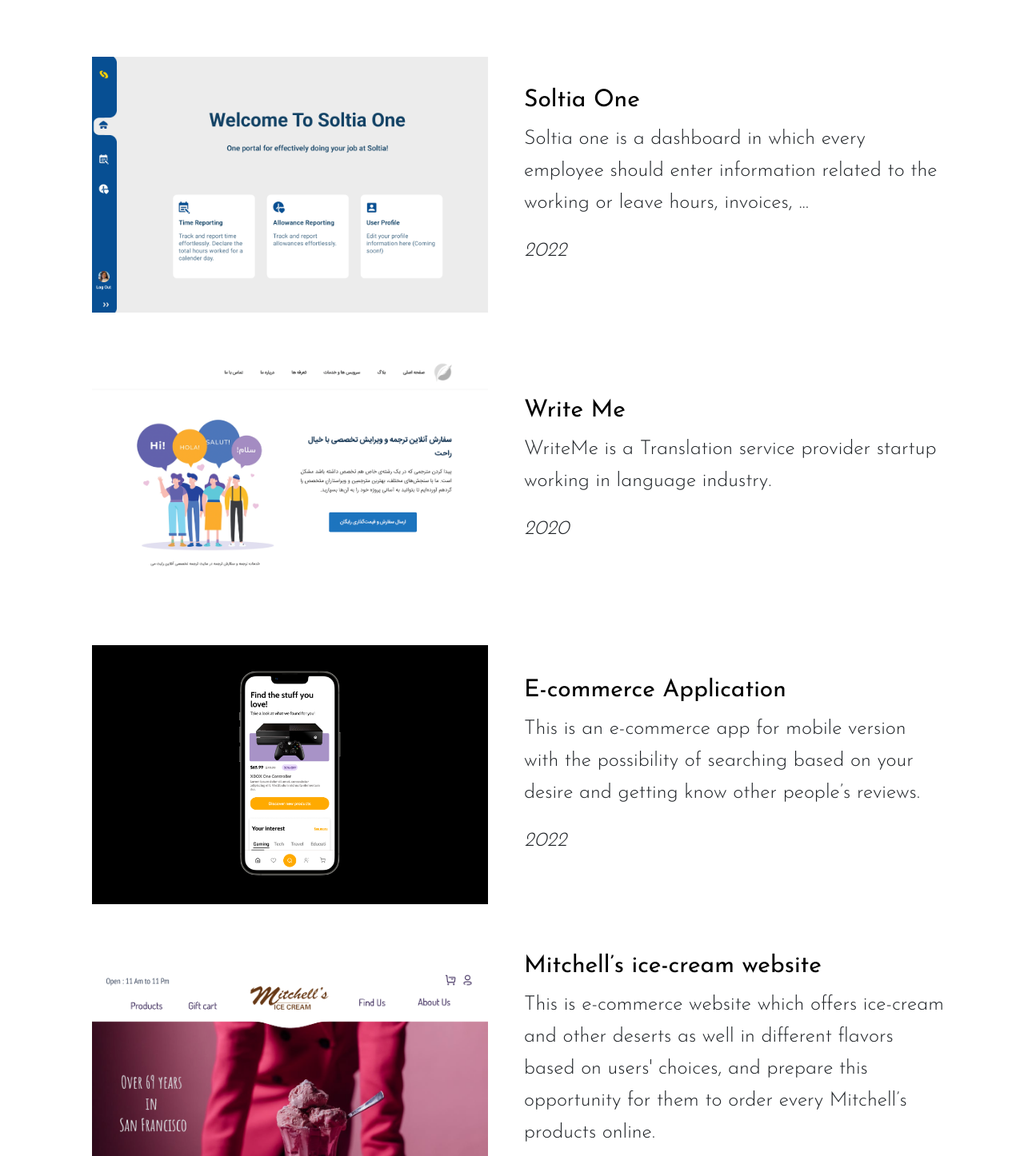
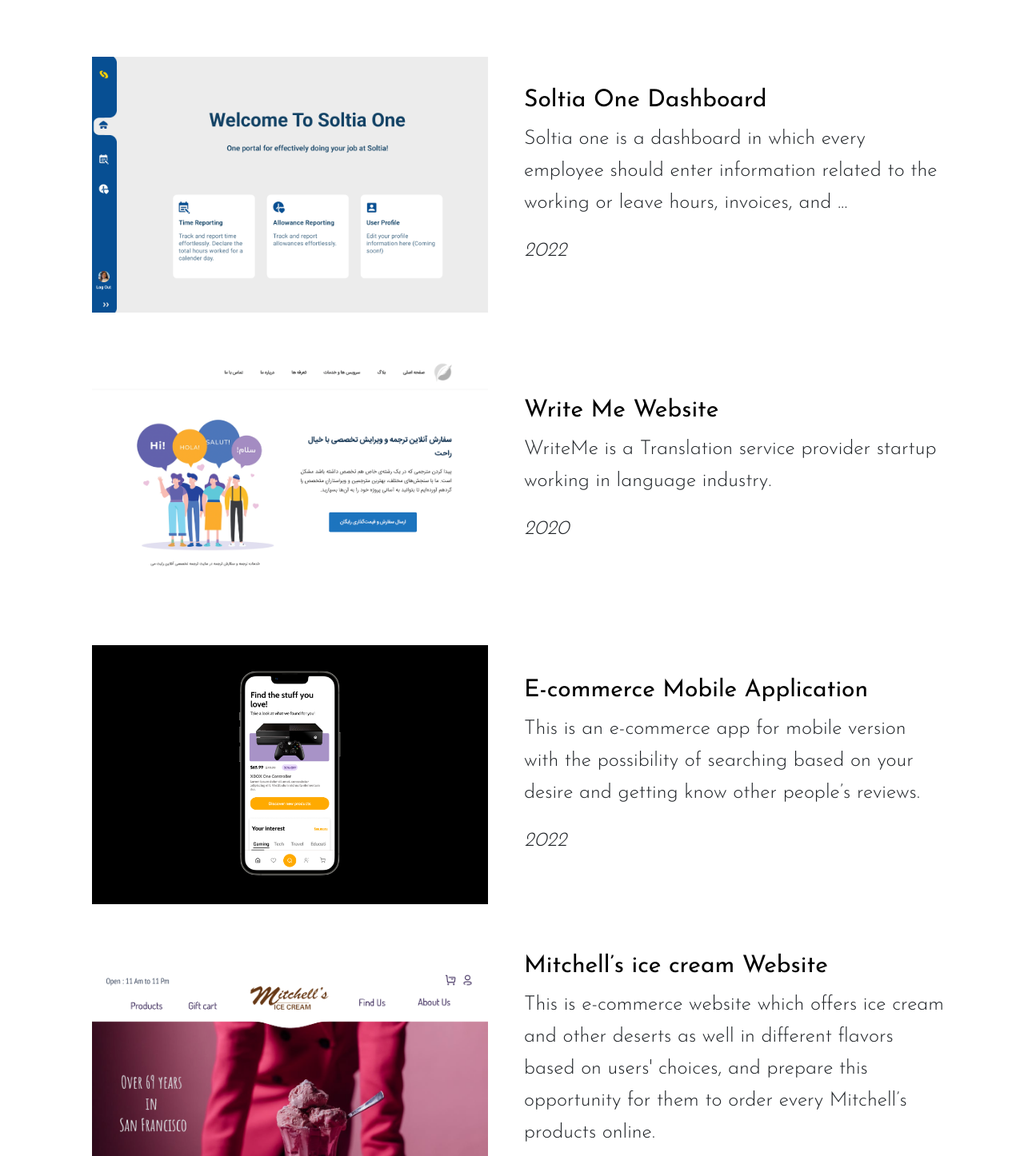
Before and after one commit to pooyadhgh/anoosha-portfolio, a Next.js app: page / in a window 1280 px wide. Shown: the part 1144-2590 px from the top of the page at 80% size. Built offline with nearby package versions, Linux system fonts and the light colour scheme.

Commit message:
Modify content

```diff
--- a/constants/portfolio.js
+++ b/constants/portfolio.js
@@ -2,7 +2,7 @@
   {
     title: "Soltia Website",
     description:
-      "Soltia.com  is an IT consultant which works with big companies in their customer portfolio. So for expanding their company, they need to have a user-friendly website to be well-known along the word.",
+      "Soltia.com  is an IT consultant that works with big companies in their customer portfolio. For expanding their company, they need to have a user-friendly website to be well-known along the world.",
     content: `
     <ul>
     <li>Collaborated closely with stakeholders and different product teams to design the experience and the interface of the product.</li>
@@ -17,9 +17,9 @@
     id: "soltia-website",
   },
   {
-    title: "Soltia One",
+    title: "Soltia One Dashboard",
     description:
-      "Soltia one is a dashboard in which every employee should enter information related to the working or leave hours, invoices, ... ",
+      "Soltia one is a dashboard in which every employee should enter information related to the working or leave hours, invoices, and ... ",
     content: `
     <ul>
     <li>Collaborated closely with stakeholders and different product teams to design the experience and the interface of the product.</li>
@@ -35,7 +35,7 @@
     id: "soltia-one",
   },
   {
-    title: "Write Me",
+    title: "Write Me Website",
     description:
       "WriteMe is a Translation service provider startup working in language industry.",
     content: `
@@ -53,14 +53,14 @@
     id: "writeme",
   },
   {
-    title: "E-commerce Application",
+    title: "E-commerce Mobile Application",
     description:
       "This is an e-commerce app for mobile version with the possibility of searching based on your desire and getting know other people’s reviews.",
     content: `<ul>
-    <li>Doing all process such as: card sorting, competitive analysis, A/B testing</li>
-    <li>Designing home page which includes different parts such as classification of products, user’s interest, ...</li>
-    <li>Designing checkout process.</li>
-    <li>Designing the search bar.</li>
+    <li>All process such as card sorting, competitive analysis, A/B testing, and ... were done.</li>
+    <li>Designed the home page which includes different parts such as classification of products, user’s interest, and ...</li>
+    <li>Designed the checkout process.</li>
+    <li>Designed the search bar.</li>
     </ul>
       `,
     figma: "https://www.figma.com/file/oGgTXoYP0hk6K1QU6bySNt/electronic",
@@ -69,16 +69,16 @@
     id: "e-commerce-application",
   },
   {
-    title: "Mitchell’s ice-cream website",
+    title: "Mitchell’s ice cream Website",
     description:
-      "This is e-commerce website which offers ice-cream and other deserts as well in different flavors based on users'  choices, and prepare this opportunity for them to order every Mitchell’s products online. ",
-    // content: `<ul>
-    // <li>Doing all process such as: card sorting, competitive analysis, A/B testing</li>
-    // <li>Designing home page which includes different parts such as classification of products, user’s interest, ...</li>
-    // <li>Designing checkout process.</li>
-    // <li>Designing the search bar.</li>
-    // </ul>
-    //   `,
+      "This is e-commerce website which offers ice cream and other deserts as well in different flavors based on users'  choices, and prepare this opportunity for them to order every Mitchell’s products online. ",
+    content: `<ul>
+    <li>Researched the users demands, and iterated again according to them.</li>
+    <li>Defined a persona, map journey and user flow.</li>
+    <li>Designed a home page in a way that user see all products at a first glance.</li>
+    <li>Designed the pages related to the ice cream ordering in a way that customers have a chance to customize their order.</li>
+    </ul>
+      `,
     figma: "https://www.figma.com/proto/PyD3dGIRhFext7g0phfbea/working",
     year: "2022",
     image: "/images/portfolio/ice-cream.png",
```
